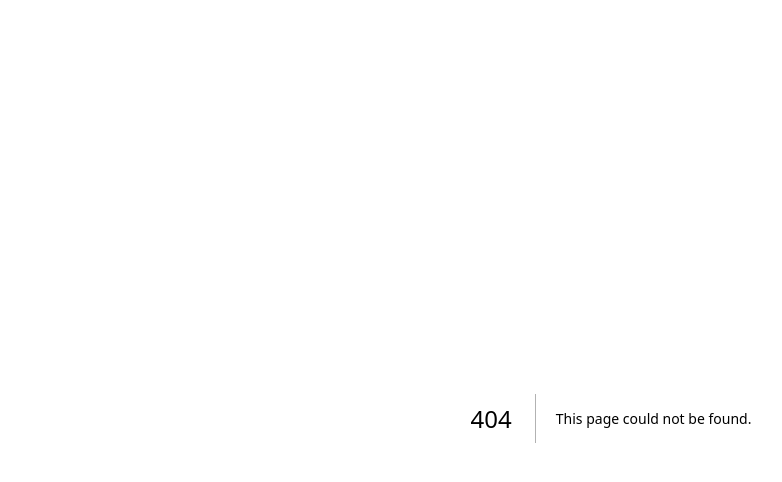
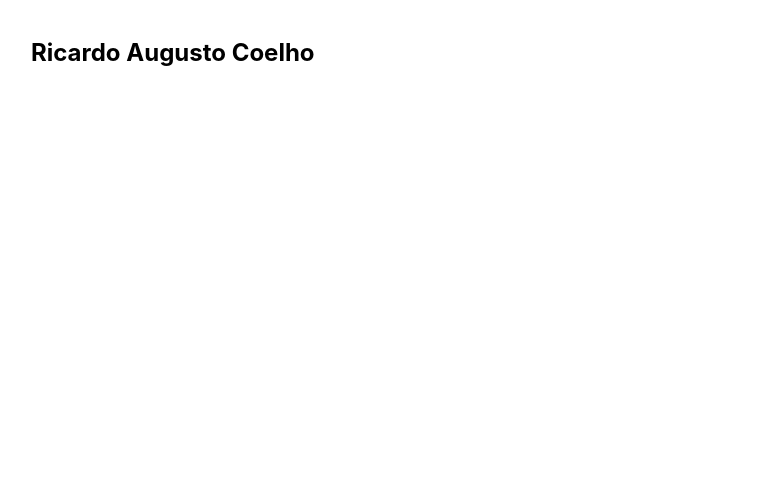
Before and after one commit to NlCoelho/create-next-app, a Next.js app: page /casamento in a window 1280 px wide. Before the commit this address had no page. Shown: the top 482 px of the page, without its empty margins (29-811 px from the left). Built offline with nearby package versions, Linux system fonts and the light colour scheme.

Commit message:
testando

```diff
--- /dev/null
+++ b/pages/casamento.jsx
@@ -0,0 +1,9 @@
+export default function () {
+    return (
+        <div>
+            <h2>Ricardo Augusto Coelho</h2>
+
+
+        </div>
+    )
+}
```
